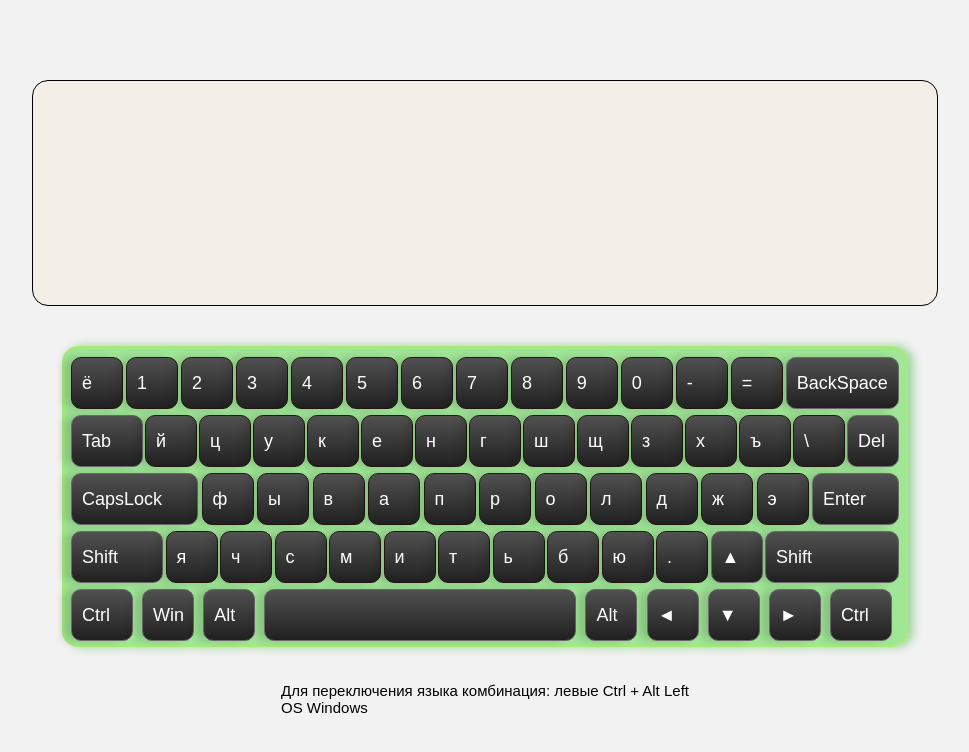
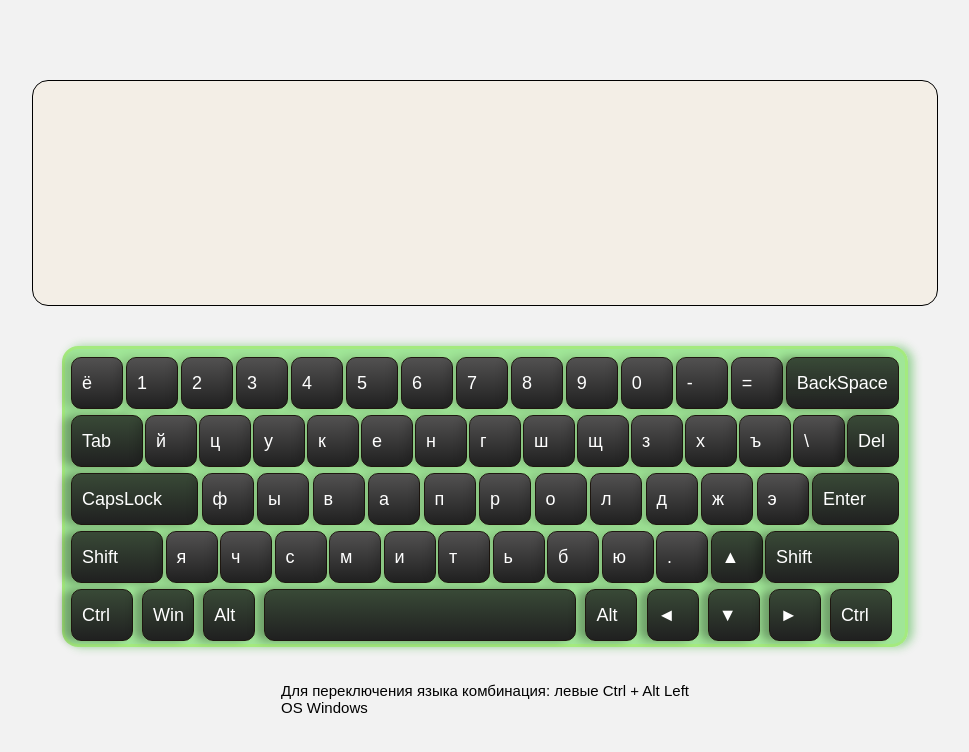
Before and after one commit to AlesyaZ/virtual-keyboard, a website built with webpack: page src/index.html in a window 1280 px wide. Shown: the whole page, without its empty margins (155-1124 px from the left). Built offline with nearby package versions, Linux system fonts and the light colour scheme.

Commit message:
feat: fix styles

```diff
--- a/src/styles/styles.css
+++ b/src/styles/styles.css
@@ -70,8 +70,8 @@ textarea {
 .Tab,
 .BackSpace {
     width: auto;
-    background-color: #696969;
-    border: 1px solid #696969;
+    background: linear-gradient(180deg, #212621d0, #202020);
+    box-shadow: -8px 0 8px rgba(0, 0, 0, 0.3);
 }
 
 .Space.active,
@@ -94,6 +94,7 @@ textarea {
     background:#18300ab6;
     box-shadow: -3px -3px 5px rgba(74, 243, 27, 0.347),
     3px 3px 3px rgba(9, 34, 5, 0.455);
+    border: 1px solid rgb(23, 48, 24);
 }
 
 .AltLeft,
@@ -104,15 +105,15 @@ textarea {
 .ArrowUp,
 .ArrowDown,
 .Del {
-    background-color:#696969;
-    border: 1px solid #696969;
+    background: linear-gradient(180deg, #212621d0, #202020);
+    box-shadow: -8px 0 8px rgba(0, 0, 0, 0.3);
 }
 
 .CtrlRight,
 .CtrlLeft{
     width: 40px;
-    background-color: #696969;
-    border: 1px solid #696969;
+    background: linear-gradient(180deg, #212621d0, #202020);
+    box-shadow: -8px 0 8px rgba(0, 0, 0, 0.3);
 }
 
 .keyK.Space{
@@ -138,15 +139,17 @@ textarea {
     width: 50px;
 }
 
-.active {
+.keyK.active {
     background:#18300ab6;
     box-shadow: -3px -3px 5px rgba(74, 243, 27, 0.347),
-    10px 0 10px rgba(246, 246, 246, 0.8);
+    3px 3px 3px rgba(9, 34, 5, 0.455);
+    border: 1px solid rgb(36, 77, 38);
 }
 
 .actives {
     background:#2b2c2bb6;
     box-shadow: 10px 0 10px rgba(246, 246, 246, 0.8);
+    border: 1px solid rgb(36, 77, 38);
 }
 
 .hidden {
```
